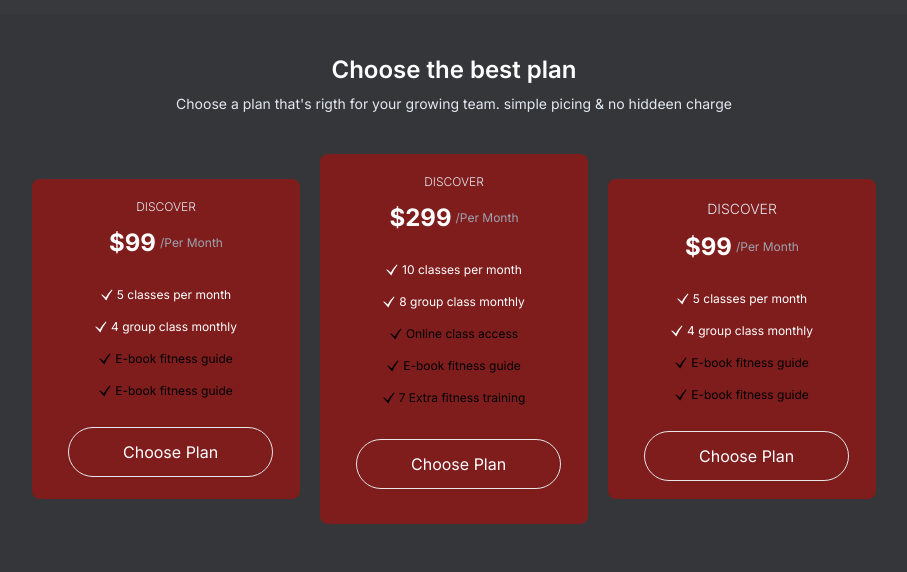
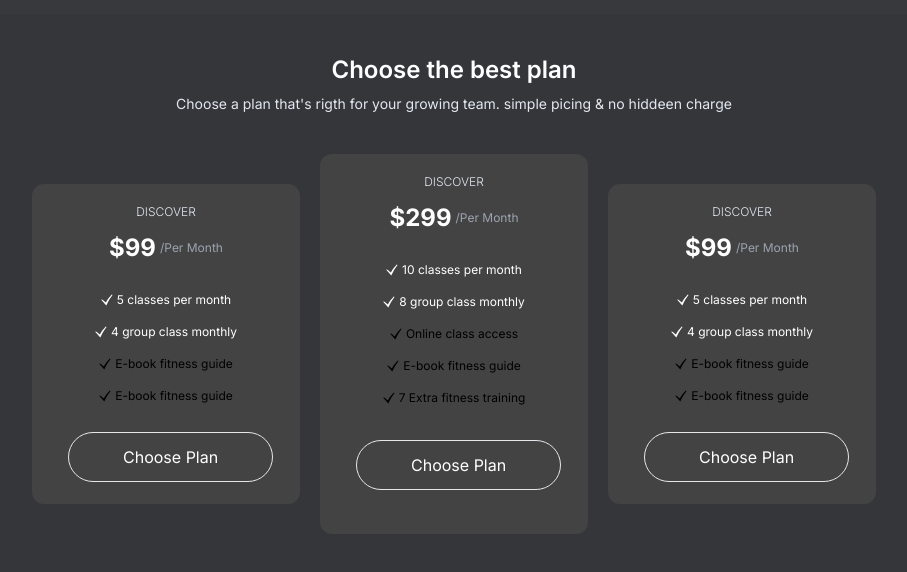
Before and after one commit to tchasinga/gym-rooms, a Next.js app: page / in a window 1280 px wide. Shown: the part 2862-3434 px from the top of the page, without its empty margins (186-1093 px from the left). Built offline with nearby package versions, Linux system fonts and the light colour scheme.

Commit message:
new code commited

```diff
--- a/src/app/components/Bestplan.jsx
+++ b/src/app/components/Bestplan.jsx
@@ -12,7 +12,7 @@ export default function Bestplan() {
         <div className="">
             <div className="flex items-center mt-10 justify-center gap-5">
 
-                <div className="bg-red-900 w-1/4 h-80 rounded-lg p-5 flex flex-col text-center">
+            <div className="bg-red-900 myRED w-1/4 h-80 rounded-xl p-5 flex flex-col text-center">
                 <h3 className='uppercase font-light text-xs text-slate-200'>discover</h3>
                     <div className="flex items-center gap-1 text-white pt-3 pb-3 justify-center">
                         <h2 className='font-bold text-2xl'>$99</h2>
@@ -48,7 +48,7 @@ export default function Bestplan() {
                     </div>
                 </div>
 
-                <div className="bg-red-900 w-1/4 h-[370px] rounded-lg p-5 flex flex-col text-center">
+                <div className="bg-red-900 myRED w-1/4 h-[380px] rounded-xl p-5 flex flex-col text-center">
                 <h3 className='uppercase font-light text-xs text-slate-200'>discover</h3>
                     <div className="flex items-center gap-1 text-white pt-3 pb-3 justify-center">
                         <h2 className='font-bold text-2xl'>$299</h2>
@@ -89,8 +89,8 @@ export default function Bestplan() {
                 </div>
 
 
-                <div className="bg-red-900 w-1/4 h-80 rounded-lg p-5 flex flex-col text-center">
-                    <h3 className='uppercase font-light text-sm text-slate-200'>discover</h3>
+                <div className="bg-red-900 myRED w-1/4 h-80 rounded-xl p-5 flex flex-col text-center">
+                   <h3 className='uppercase font-light text-xs text-slate-200'>discover</h3>
                     <div className="flex items-center gap-1 text-white pt-3 pb-3 justify-center">
                         <h2 className='font-bold text-2xl'>$99</h2>
                         <p className='text-xs text-gray-400'>/Per Month</p>
--- a/src/app/globals.css
+++ b/src/app/globals.css
@@ -97,6 +97,15 @@ section:nth-child(1){
   cursor: pointer;
 }
 
+.myRED{
+  background: #434343;
+  transition: all 2.5s ease;
+}
+
+.myRED:hover{
+  background: #F4622C;
+}
+
 .bgColor:hover{
   background: #F4622C;
 }
```
